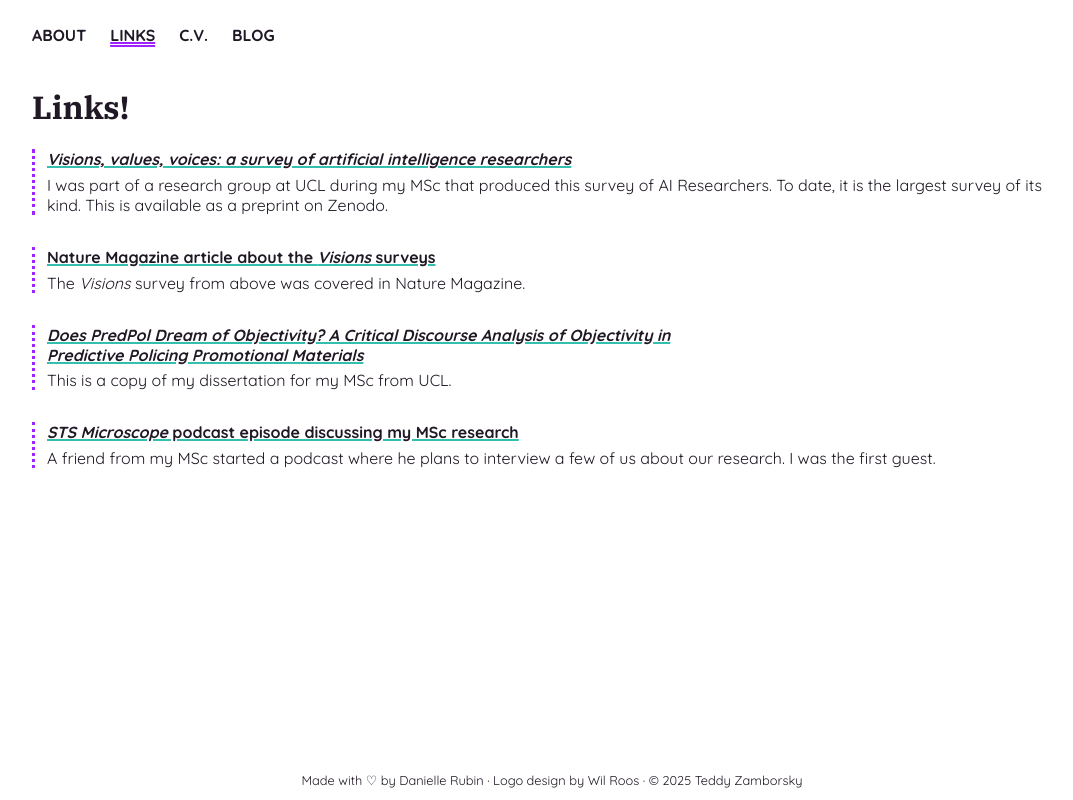
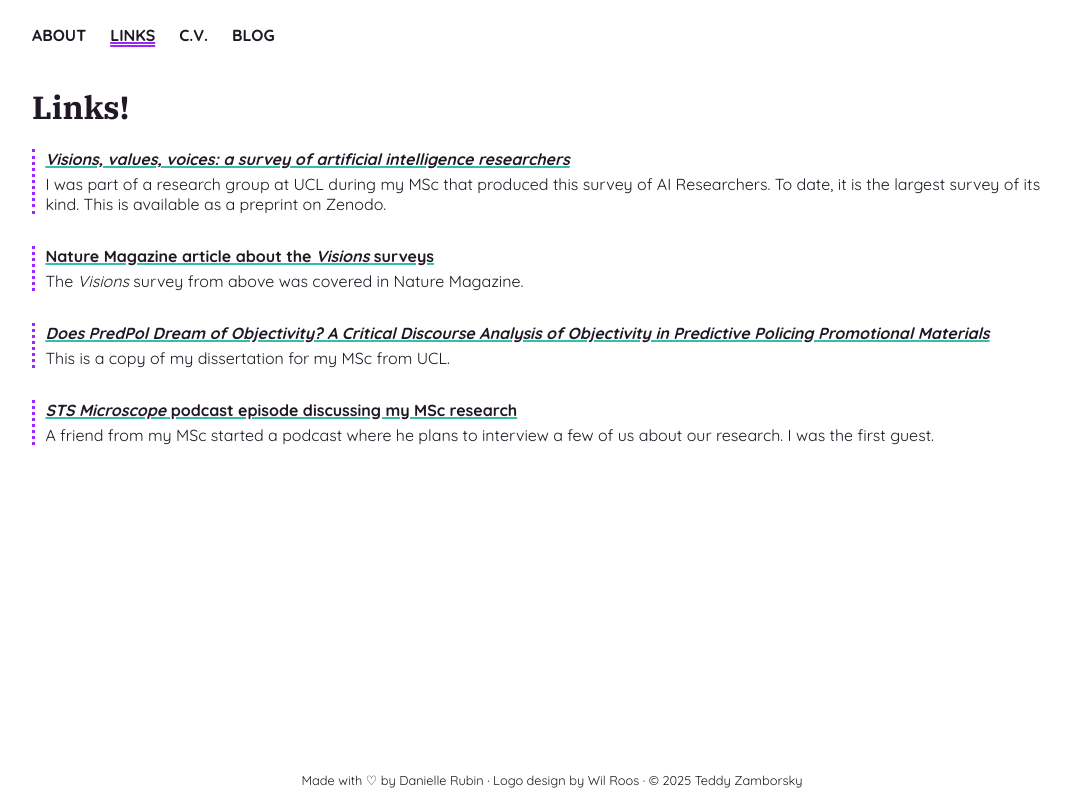
Before and after one commit to tzamboiv/personal-site, an Astro site: page /links in a window 1280 px wide. Shown: the whole page, without its empty margins (88-1161 px from the left). Built offline with nearby package versions, Linux system fonts and the light colour scheme; Astro itself is replaced by a stand-in of ours.

Commit message:
Tweak link spacing

```diff
--- a/src/styles/links.scss
+++ b/src/styles/links.scss
@@ -7,15 +7,14 @@
 
   li {
     border-left: 3px dotted var(--primaryAccent);
-    padding-left: 0.75rem;
+    padding-left: 0.65rem;
     margin-bottom: 2rem;
 
     p {
-      margin-block: 0.35rem;
+      margin-block: 0.3rem;
     }
 
     p:has(a) {
-      max-width: 700px;
       a {
         font-weight: bold;
       }
```
